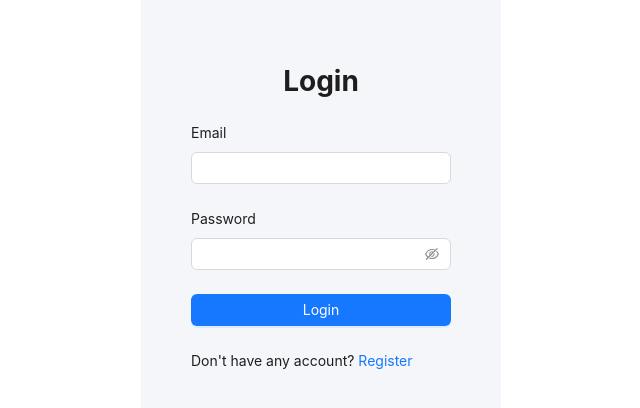
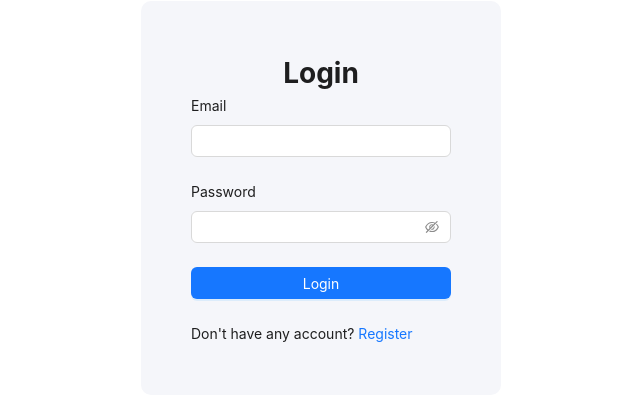
Before and after one commit to Adnan-Sarkar/smartphone-management-dashboard-client, a React (Vite) app: page /login in a window 1280 px wide. Shown: the part 202-610 px from the top of the page, without its empty margins (319-959 px from the left). Built offline with nearby package versions, Linux system fonts and the light colour scheme.

Commit message:
Remove functionality from App component and remove browsers default css.

```diff
--- a/src/App.tsx
+++ b/src/App.tsx
@@ -1,5 +1,3 @@
-import "./App.css";
-
 function App() {
   return <></>;
 }
--- a/src/index.css
+++ b/src/index.css
@@ -0,0 +1,15 @@
+* {
+  box-sizing: border-box;
+  margin: 0;
+  padding: 0;
+}
+
+html,
+body {
+  height: 100%;
+  margin: 0;
+}
+
+#root {
+  height: 100%;
+}
```
